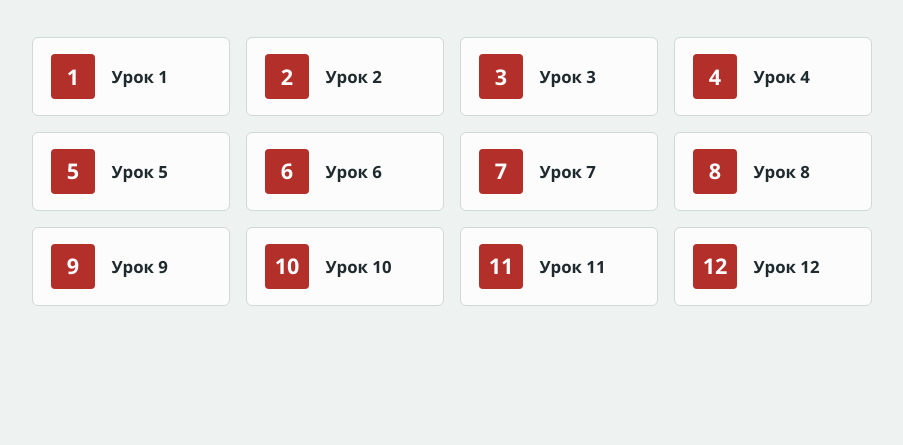
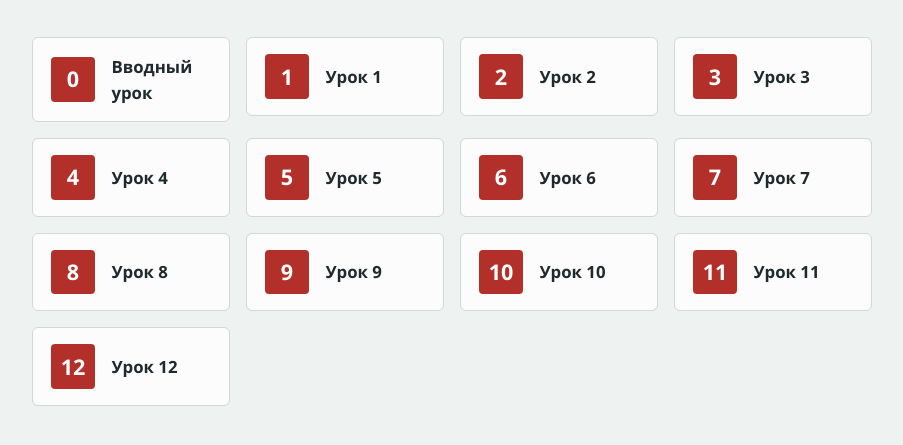
Before and after one commit to hanyulessons/AC1, a plain HTML site: page index.html in a window 1280 px wide. Shown: the part 301-746 px from the top of the page, without its empty margins (188-1091 px from the left). Drawn offline with Linux system fonts and the light colour scheme.

Commit message:
Add files via upload

```diff
--- a/index.html
+++ b/index.html
@@ -109,6 +109,7 @@
   </header>
 
   <ul>
+    <li><a class="card" href="AC1_intro_lesson.html"><span class="num">0</span><span class="label">Вводный урок</span></a></li>
     <li><a class="card" href="AC1_lesson1.html"><span class="num">1</span><span class="label">Урок 1</span></a></li>
     <li><a class="card" href="AC1_lesson2.html"><span class="num">2</span><span class="label">Урок 2</span></a></li>
     <li><a class="card" href="AC1_lesson3.html"><span class="num">3</span><span class="label">Урок 3</span></a></li>
```
